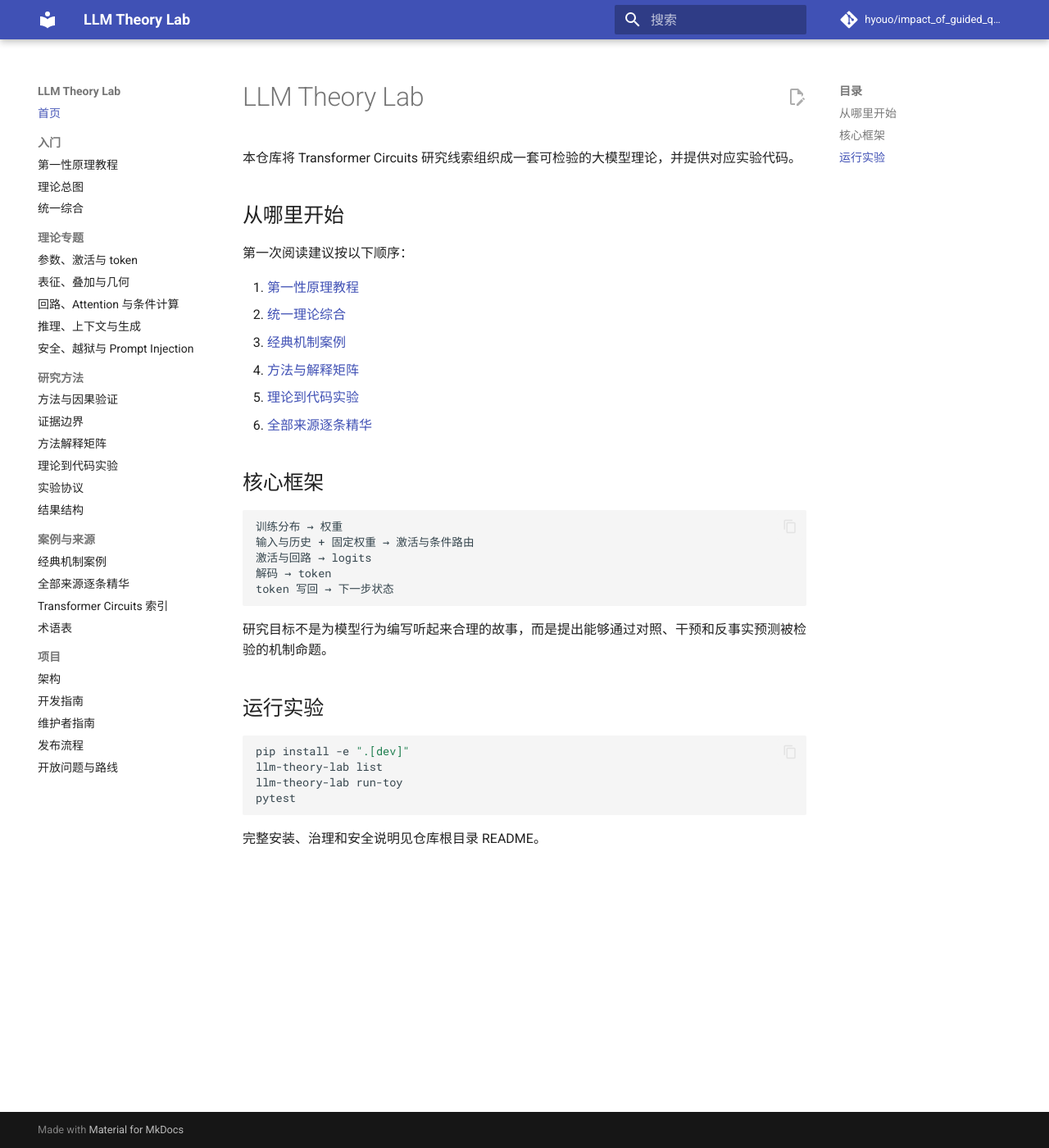
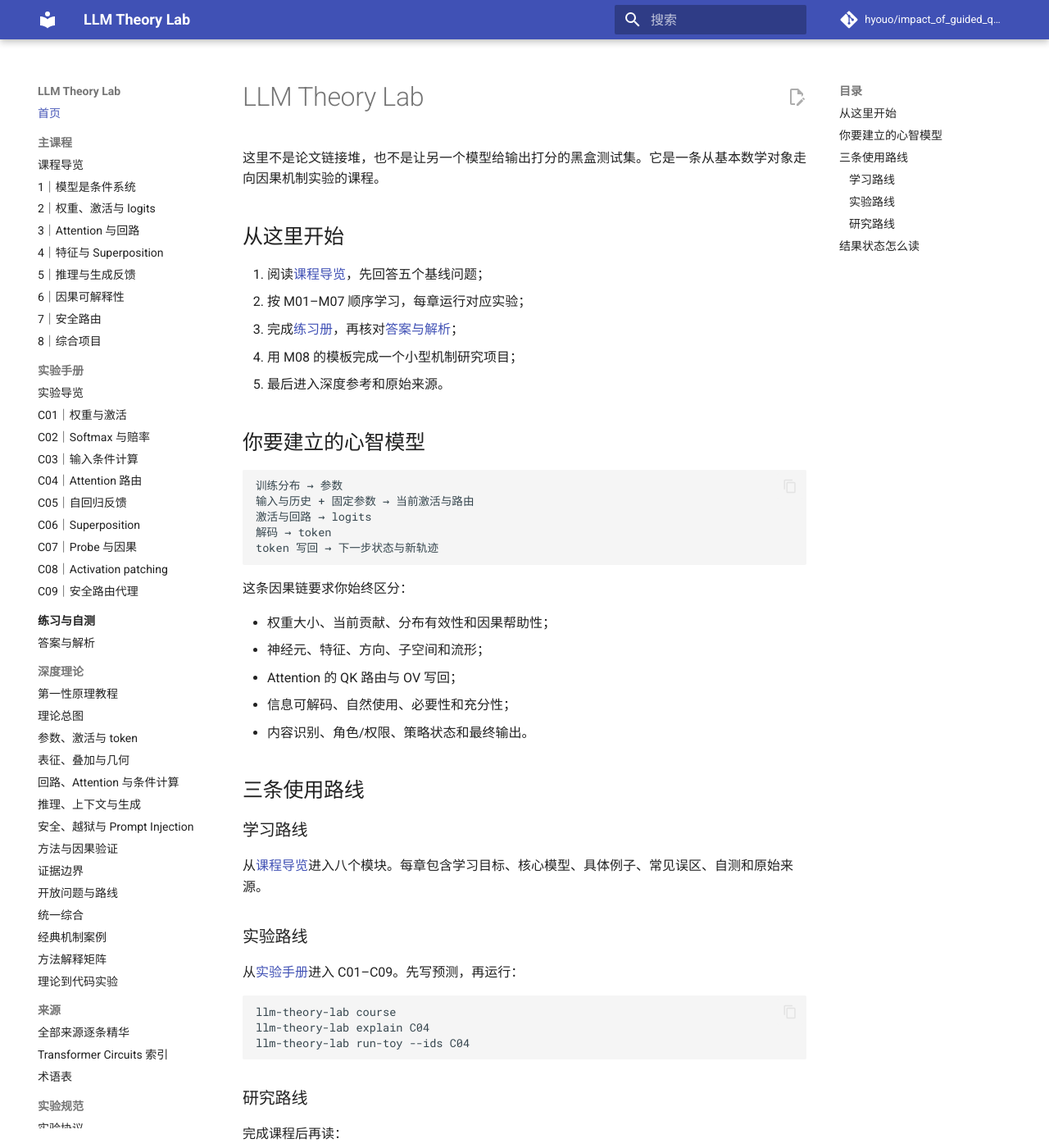
Before and after one commit to hyouo/impact_of_guided_questioning_on_llm_bias, an MkDocs documentation site: the page built from docs/index.md, in a window 1280 px wide and 1400 px high. Shown: the whole window at 82% size. Built offline with MkDocs 1.6.1 and Material for MkDocs 9.7.7, drawn with Linux system fonts in a browser that asks for light colours; comment, search, counter and statistics services are not loaded; some of the changed text lies outside the part shown.

Commit message:
refactor: establish a learning-first repository structure

````diff
--- a/docs/index.md
+++ b/docs/index.md
@@ -1,37 +1,65 @@
 # LLM Theory Lab
 
-本仓库将 Transformer Circuits 研究线索组织成一套可检验的大模型理论，并提供对应实验代码。
+这里不是论文链接堆，也不是让另一个模型给输出打分的黑盒测试集。它是一条从基本数学对象走向因果机制实验的课程。
 
-## 从哪里开始
+## 从这里开始
 
-第一次阅读建议按以下顺序：
+1. 阅读[课程导览](course/index.md)，先回答五个基线问题；
+2. 按 M01–M07 顺序学习，每章运行对应实验；
+3. 完成[练习册](exercises/index.md)，再核对[答案与解析](exercises/solutions.md)；
+4. 用 M08 的模板完成一个小型机制研究项目；
+5. 最后进入深度参考和原始来源。
 
-1. [第一性原理教程](13_FIRST_PRINCIPLES_TUTORIAL.md)
-2. [统一理论综合](09_UNIFIED_SYNTHESIS.md)
-3. [经典机制案例](11_CANONICAL_CASE_STUDIES.md)
-4. [方法与解释矩阵](12_METHODS_AND_INTERPRETATION_MATRIX.md)
-5. [理论到代码实验](14_THEORY_TO_CODE_LAB.md)
-6. [全部来源逐条精华](10_SOURCE_BY_SOURCE_DIGEST.md)
-
-## 核心框架
+## 你要建立的心智模型
 
 ```text
-训练分布 → 权重
-输入与历史 + 固定权重 → 激活与条件路由
+训练分布 → 参数
+输入与历史 + 固定参数 → 当前激活与路由
 激活与回路 → logits
 解码 → token
-token 写回 → 下一步状态
+token 写回 → 下一步状态与新轨迹
 ```
 
-研究目标不是为模型行为编写听起来合理的故事，而是提出能够通过对照、干预和反事实预测被检验的机制命题。
+这条因果链要求你始终区分：
 
-## 运行实验
+- 权重大小、当前贡献、分布有效性和因果帮助性；
+- 神经元、特征、方向、子空间和流形；
+- Attention 的 QK 路由与 OV 写回；
+- 信息可解码、自然使用、必要性和充分性；
+- 内容识别、角色/权限、策略状态和最终输出。
+
+## 三条使用路线
+
+### 学习路线
+
+从[课程导览](course/index.md)进入八个模块。每章包含学习目标、核心模型、具体例子、常见误区、自测和原始来源。
+
+### 实验路线
+
+从[实验手册](labs/index.md)进入 C01–C09。先写预测，再运行：
 
 ```bash
-pip install -e ".[dev]"
-llm-theory-lab list
-llm-theory-lab run-toy
-pytest
+llm-theory-lab course
+llm-theory-lab explain C04
+llm-theory-lab run-toy --ids C04
 ```
 
-完整安装、治理和安全说明见仓库根目录 README。
+### 研究路线
+
+完成课程后再读：
+
+- [统一理论综合](09_UNIFIED_SYNTHESIS.md)
+- [经典机制案例](11_CANONICAL_CASE_STUDIES.md)
+- [方法与解释矩阵](12_METHODS_AND_INTERPRETATION_MATRIX.md)
+- [Transformer Circuits 逐条精华](10_SOURCE_BY_SOURCE_DIGEST.md)
+
+## 结果状态怎么读
+
+| 状态 | 含义 |
+|---|---|
+| `pass` | 本次预注册数值检查成立 |
+| `fail` | 至少一条检查没有达到预期 |
+| `observational` | 只记录观察，不做二元机制判断 |
+| `skipped` | 缺少模型、依赖或运行条件 |
+
+透明 toy 的作用是证明结构可能、验证恒等式，或构造反例推翻错误逻辑；它不能估计真实前沿模型中的普遍效应大小。
--- a/mkdocs.yml
+++ b/mkdocs.yml
@@ -1,5 +1,5 @@
 site_name: LLM Theory Lab
-site_description: 大模型权重、激活、回路、推理与安全的理论和可复现实验
+site_description: 大模型权重、激活、回路、推理与安全的中文课程和可复现实验
 site_url: https://hyouo.github.io/impact_of_guided_questioning_on_llm_bias/
 repo_url: https://github.com/hyouo/impact_of_guided_questioning_on_llm_bias
 repo_name: hyouo/impact_of_guided_questioning_on_llm_bias
@@ -10,9 +10,12 @@ theme:
   language: zh
   features:
     - navigation.sections
+    - navigation.indexes
     - navigation.top
     - content.code.copy
     - content.action.edit
+    - search.suggest
+    - search.highlight
 
 markdown_extensions:
   - admonition
@@ -33,31 +36,55 @@ extra_javascript:
 
 nav:
   - 首页: index.md
-  - 入门:
+  - 主课程:
+      - 课程导览: course/index.md
+      - 1｜模型是条件系统: course/01-model-as-conditional-system.md
+      - 2｜权重、激活与 logits: course/02-weights-activations-and-logits.md
+      - 3｜Attention 与回路: course/03-attention-and-circuits.md
+      - 4｜特征与 Superposition: course/04-features-and-superposition.md
+      - 5｜推理与生成反馈: course/05-reasoning-and-feedback.md
+      - 6｜因果可解释性: course/06-causal-interpretability.md
+      - 7｜安全路由: course/07-safety-routing.md
+      - 8｜综合项目: course/08-capstone.md
+  - 实验手册:
+      - 实验导览: labs/index.md
+      - C01｜权重与激活: labs/c01-weight-activation.md
+      - C02｜Softmax 与赔率: labs/c02-softmax-odds.md
+      - C03｜输入条件计算: labs/c03-input-conditioning.md
+      - C04｜Attention 路由: labs/c04-attention-routing.md
+      - C05｜自回归反馈: labs/c05-autoregressive-feedback.md
+      - C06｜Superposition: labs/c06-superposition.md
+      - C07｜Probe 与因果: labs/c07-probe-causality.md
+      - C08｜Activation patching: labs/c08-activation-patching.md
+      - C09｜安全路由代理: labs/c09-safety-routing.md
+  - 练习与自测:
+      - 题目: exercises/index.md
+      - 答案与解析: exercises/solutions.md
+  - 深度理论:
       - 第一性原理教程: 13_FIRST_PRINCIPLES_TUTORIAL.md
       - 理论总图: 00_THEORY_MAP.md
-      - 统一综合: 09_UNIFIED_SYNTHESIS.md
-  - 理论专题:
       - 参数、激活与 token: 01_PARAMETERS_ACTIVATIONS_AND_TOKENS.md
       - 表征、叠加与几何: 02_REPRESENTATIONS_SUPERPOSITION_AND_GEOMETRY.md
       - 回路、Attention 与条件计算: 03_CIRCUITS_ATTENTION_AND_CONDITIONAL_COMPUTATION.md
       - 推理、上下文与生成: 04_REASONING_CONTEXT_AND_GENERATION.md
       - 安全、越狱与 Prompt Injection: 05_SAFETY_JAILBREAK_AND_PROMPT_INJECTION.md
-  - 研究方法:
       - 方法与因果验证: 06_METHODS_AND_CAUSAL_VALIDATION.md
       - 证据边界: 07_EVIDENCE_LIMITS_AND_CLAIMS.md
+      - 开放问题与路线: 08_OPEN_PROBLEMS_AND_RESEARCH_ROADMAP.md
+      - 统一综合: 09_UNIFIED_SYNTHESIS.md
+      - 经典机制案例: 11_CANONICAL_CASE_STUDIES.md
       - 方法解释矩阵: 12_METHODS_AND_INTERPRETATION_MATRIX.md
       - 理论到代码实验: 14_THEORY_TO_CODE_LAB.md
-      - 实验协议: experiments/EXPERIMENT_PROTOCOL.md
-      - 结果结构: experiments/RESULT_SCHEMA.md
-  - 案例与来源:
-      - 经典机制案例: 11_CANONICAL_CASE_STUDIES.md
+  - 来源:
       - 全部来源逐条精华: 10_SOURCE_BY_SOURCE_DIGEST.md
       - Transformer Circuits 索引: TRANSFORMER_CIRCUITS_INDEX.md
       - 术语表: GLOSSARY.md
-  - 项目:
+  - 实验规范:
+      - 实验协议: experiments/EXPERIMENT_PROTOCOL.md
+      - 结果结构: experiments/RESULT_SCHEMA.md
+  - 项目维护:
       - 架构: ARCHITECTURE.md
       - 开发指南: DEVELOPMENT.md
+      - 威胁模型: THREAT_MODEL.md
       - 维护者指南: MAINTAINER_GUIDE.md
       - 发布流程: RELEASING.md
-      - 开放问题与路线: 08_OPEN_PROBLEMS_AND_RESEARCH_ROADMAP.md
````
Also changed, not shown: CHANGELOG.md (+28 -2 lines), README.md (+97 -144 lines), code/README.md (deleted, +0 -21 lines), pyproject.toml (+6 -5 lines), .github/RELEASE_NOTES_v0.3.0.md, 5 other files.
